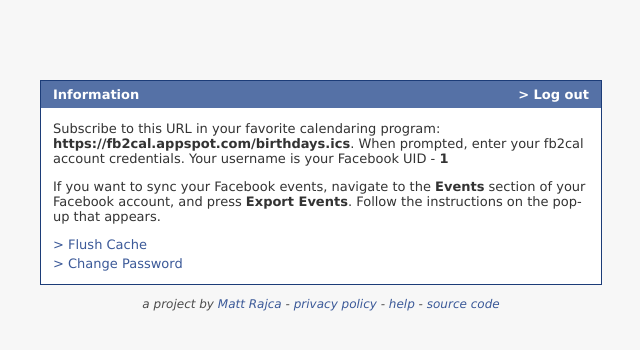
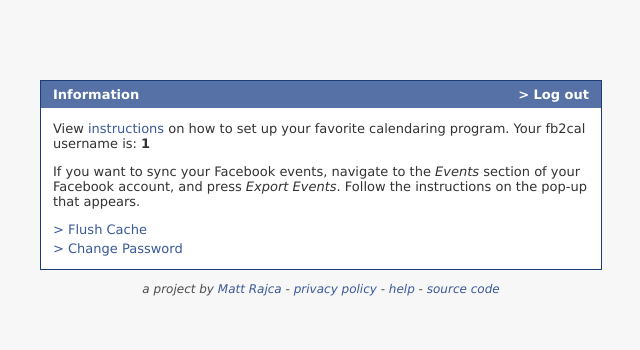
Before and after one commit to mattrajca/fb2cal, a Python web app: template templates/main.html in a window 1280 px wide. Shown: the top 350 px of the page, without its empty margins (319-959 px from the left). Run offline with Jinja, Linux system fonts and the light colour scheme; the template is opened without the code that fills it: most values are stand-ins (such as "Sample title", 1, 10 or a date in 2020); some libraries are stand-ins or nearby versions.

Commit message:
Minor adjustments

```diff
--- a/templates/main.html
+++ b/templates/main.html
@@ -15,9 +15,9 @@
 
 {% block content %}
 
-<p>Subscribe to this URL in your favorite calendaring program: <strong>https://fb2cal.appspot.com/birthdays.ics</strong>. When prompted, enter your fb2cal account credentials. Your username is your Facebook UID - <strong>{{ uid }}</strong></p>
+<p>View <a href="https://github.com/mattrajca/fb2cal/wiki">instructions</a> on how to set up your favorite calendaring program. Your fb2cal username is: <strong>{{ uid }}</strong></p>
 
-<p>If you want to sync your Facebook events, navigate to the <strong>Events</strong> section of your Facebook account, and press <strong>Export Events</strong>. Follow the instructions on the pop-up that appears.</p>
+<p>If you want to sync your Facebook events, navigate to the <em>Events</em> section of your Facebook account, and press <em>Export Events</em>. Follow the instructions on the pop-up that appears.</p>
 
 <p style="margin-bottom:4px"><a href="/emptyCache">&gt; Flush Cache</a></p>
 <p style="margin-top:0"><a href="/setupAccount">&gt; Change Password</a></p>
```
